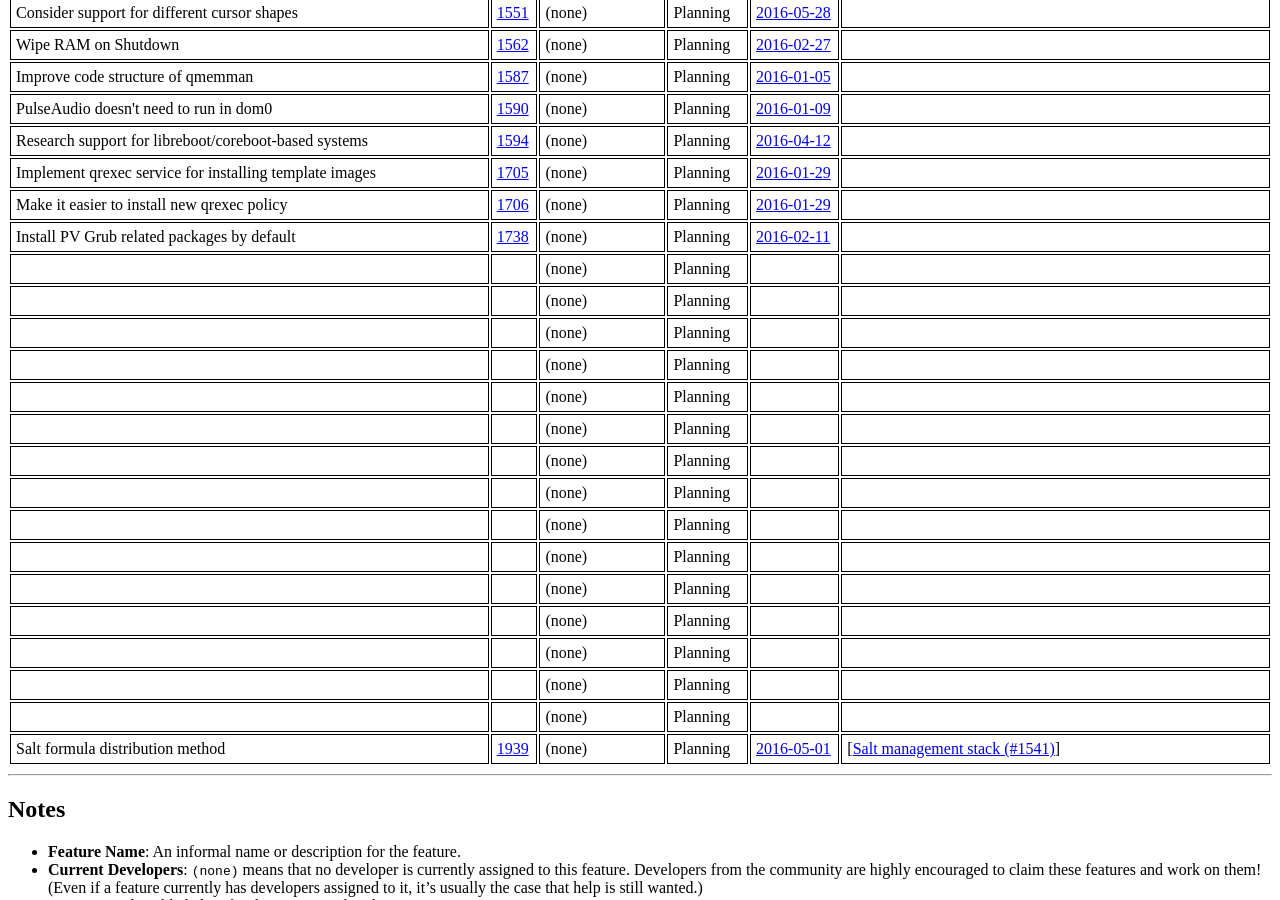
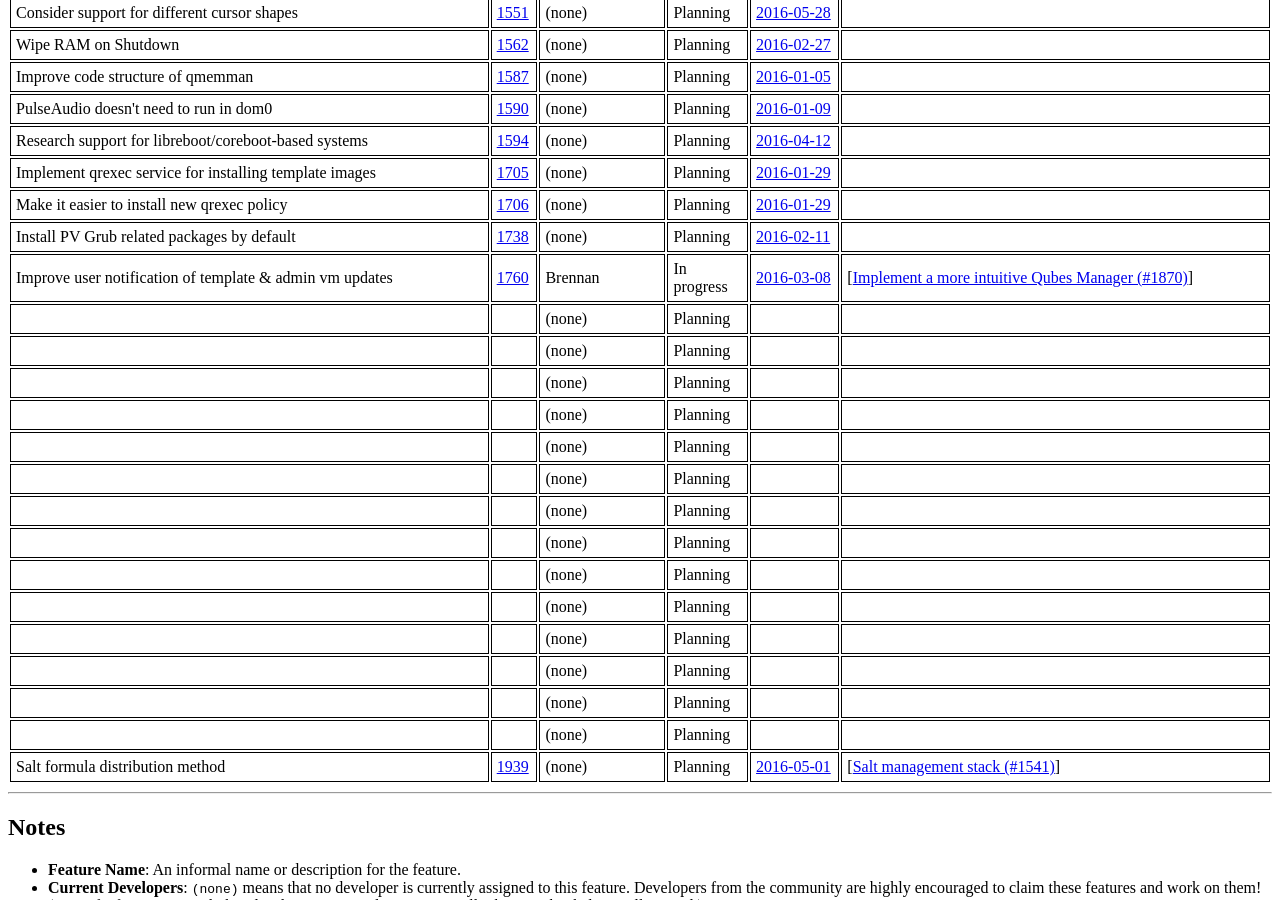
Before and after one commit to QubesOS/qubes-issues, a Jekyll site: the page built from index.md, in a window 1280 px wide and 900 px high, scrolled down 2400 px. Built offline with Jekyll 4.4.1, drawn with Linux system fonts in a browser that asks for light colours.

Commit message:
Track #1760

```diff
--- a/_data/features.yml
+++ b/_data/features.yml
@@ -1067,18 +1067,18 @@
   - desc   :
     url    :
 
-- name   :
-  issue  :
-  devs   :
+- name   : Improve user notification of template & admin vm updates
+  issue  : 1760
+  devs   : Brennan
   status :
-    term   :
+    term   : In progress
     url    :
   updated:
-    date   :
-    url    :
+    date   : 2016-03-08
+    url    : https://github.com/QubesOS/qubes-issues/issues/1760#issuecomment-193790735
   info   :
-  - desc   :
-    url    :
+  - desc   : Implement a more intuitive Qubes Manager (#1870)
+    url    : https://github.com/QubesOS/qubes-issues/issues/1870
   - desc   :
     url    :
 
```
